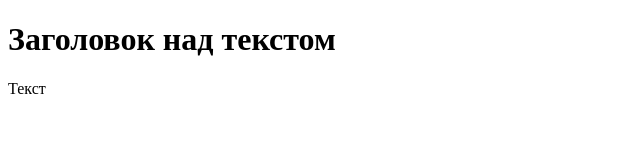
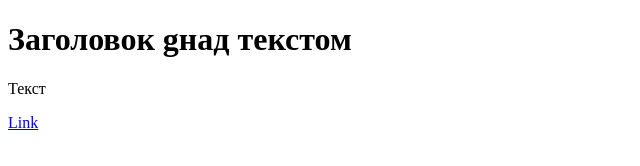
Before and after one commit to riese1989/git-basics, a plain HTML site: page test.html in a window 1280 px wide. Shown: the whole page, without its empty margins (0-640 px from the left). Drawn offline with Linux system fonts and the light colour scheme.

Commit message:
added link to test.html add linked text change link

```diff
--- a/test.html
+++ b/test.html
@@ -5,7 +5,8 @@
     <title>Название</title>
 </head>
 <body>
-<h1>Заголовок над текстом</h1>
+<h1>Заголовок gнад текстом</h1>
 <p>Текст</p>
+<a href="janlanklflaf">Link</a>
 </body>
 </html>
```
